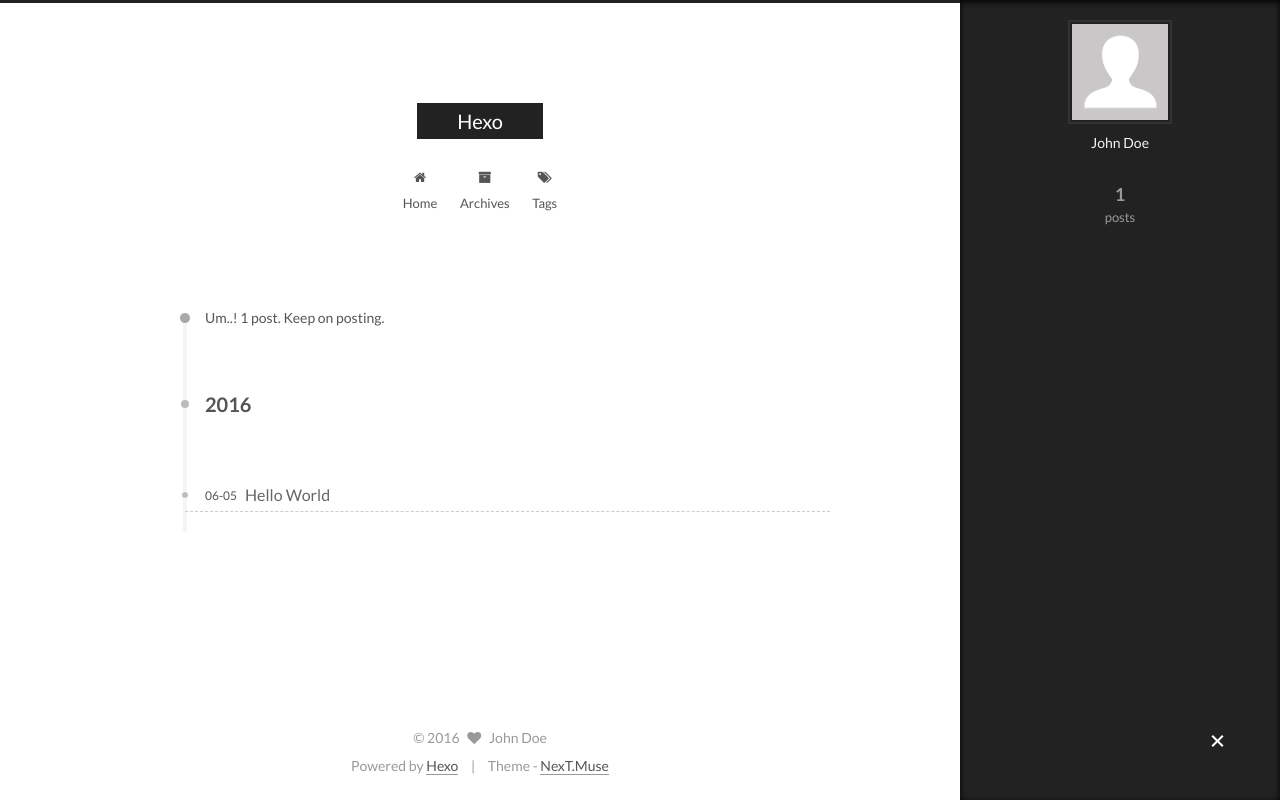
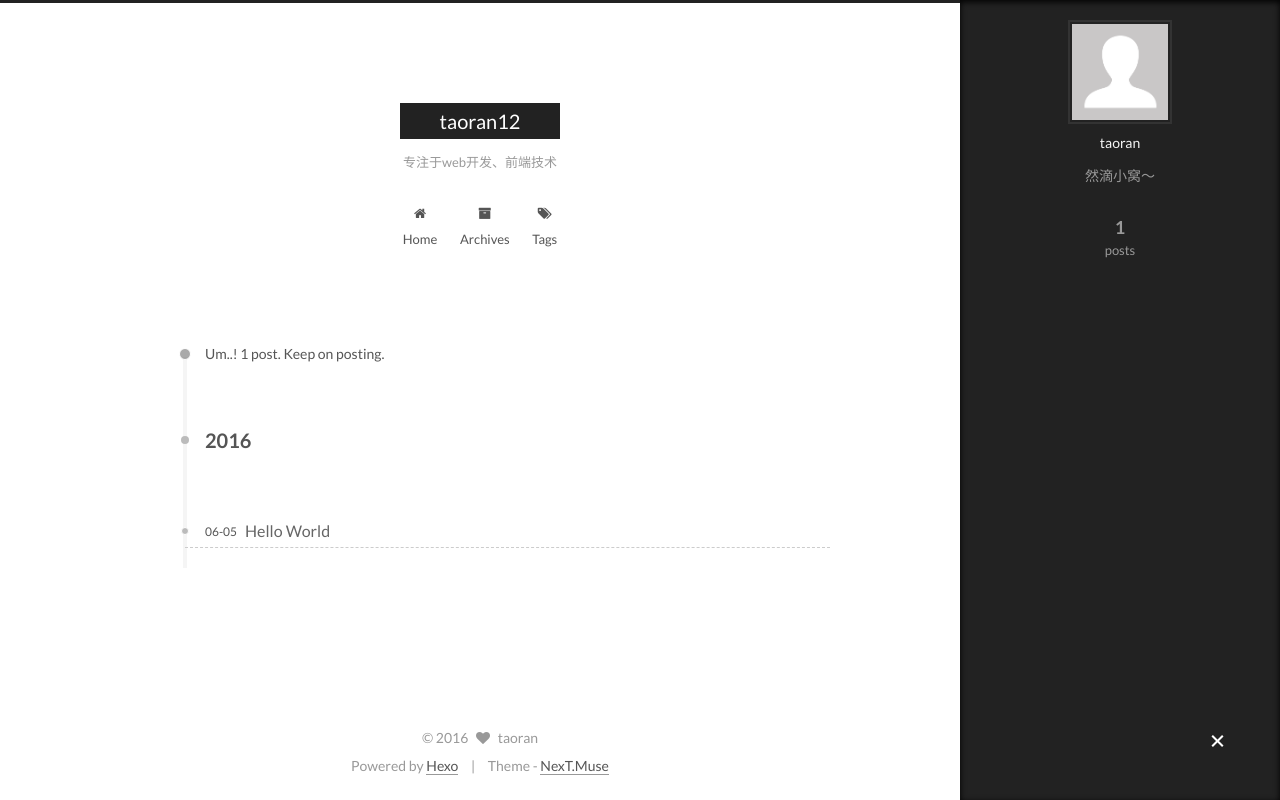
Before and after one commit to taoran12/taoran12.github.io, a plain HTML site: page archives/2016/06/index.html in a window 1280 px wide. Both pictures are taken after a click on the element 1217 px from the left and 742 px from the top of the page. Drawn offline with Linux system fonts and the light colour scheme.

Commit message:
Site updated: 2016-06-05 02:55:05

```diff
--- a/archives/2016/06/index.html
+++ b/archives/2016/06/index.html
@@ -84,15 +84,15 @@
 
 
 
-<meta name="description">
+<meta name="description" content="然滴小窝～">
 <meta property="og:type" content="website">
-<meta property="og:title" content="Hexo">
+<meta property="og:title" content="taoran12">
 <meta property="og:url" content="http://tran.github.io/archives/2016/06/index.html">
-<meta property="og:site_name" content="Hexo">
-<meta property="og:description">
+<meta property="og:site_name" content="taoran12">
+<meta property="og:description" content="然滴小窝～">
 <meta name="twitter:card" content="summary">
-<meta name="twitter:title" content="Hexo">
-<meta name="twitter:description">
+<meta name="twitter:title" content="taoran12">
+<meta name="twitter:description" content="然滴小窝～">
 
 
 
@@ -110,7 +110,7 @@
   };
 </script>
 
-  <title> Archive | Hexo </title>
+  <title> Archive | taoran12 </title>
 </head>
 
 <body itemscope itemtype="http://schema.org/WebPage" lang="">
@@ -141,11 +141,11 @@
   <div class="custom-logo-site-title">
     <a href="/"  class="brand" rel="start">
       <span class="logo-line-before"><i></i></span>
-      <span class="site-title">Hexo</span>
+      <span class="site-title">taoran12</span>
       <span class="logo-line-after"><i></i></span>
     </a>
   </div>
-  <p class="site-subtitle"></p>
+  <p class="site-subtitle">专注于web开发、前端技术</p>
 </div>
 
 <div class="site-nav-toggle">
@@ -300,9 +300,9 @@
         <div class="site-author motion-element" itemprop="author" itemscope itemtype="http://schema.org/Person">
           <img class="site-author-image" itemprop="image"
                src="/images/avatar.gif"
-               alt="John Doe" />
-          <p class="site-author-name" itemprop="name">John Doe</p>
-          <p class="site-description motion-element" itemprop="description"></p>
+               alt="taoran" />
+          <p class="site-author-name" itemprop="name">taoran</p>
+          <p class="site-description motion-element" itemprop="description">然滴小窝～</p>
         </div>
         <nav class="site-state motion-element">
           <div class="site-state-item site-state-posts">
@@ -351,7 +351,7 @@
   <span class="with-love">
     <i class="fa fa-heart"></i>
   </span>
-  <span class="author" itemprop="copyrightHolder">John Doe</span>
+  <span class="author" itemprop="copyrightHolder">taoran</span>
 </div>
 
 <div class="powered-by">
--- a/css/main.css
+++ b/css/main.css
@@ -1548,7 +1548,7 @@ pre .javascript .function {
   width: 4px;
   height: 4px;
   border-radius: 50%;
-  background: #5d1173;
+  background: #d1f909;
 }
 .links-of-blogroll {
   font-size: 13px;
```
Also changed, not shown: 2016/06/05/hello-world/index.html (+8 -8 lines), archives/2016/index.html (+13 -13 lines), archives/index.html (+13 -13 lines), index.html (+13 -13 lines).
